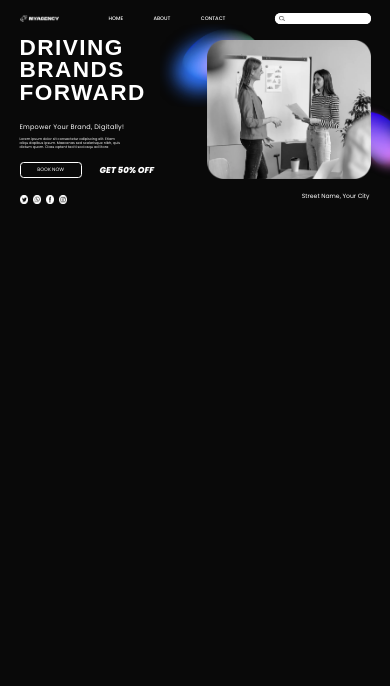
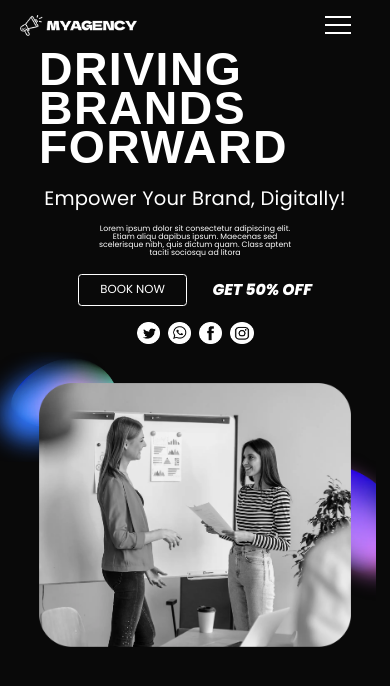
Before and after one commit to ArmanDev89/brand_landing, a plain HTML site: page index.html in a window 390 px wide. Drawn offline with Linux system fonts and the light colour scheme; a web font is replaced by a local one.

Commit message:
Mobile version adaptive design

```diff
--- a/index.html
+++ b/index.html
@@ -10,6 +10,12 @@
     <link href="https://fonts.googleapis.com/css2?family=Dela+Gothic+One&family=Poppins:ital,wght@0,200;0,300;0,400;0,500;0,600;0,700;0,800;0,900;1,800&display=swap" rel="stylesheet">
     <!---CSS--->
     <link rel="stylesheet" href="style.css">
+    <script>
+        let menuBox = document.getElementsByClassName('menu__box');
+        function menuClose(){
+            menuBox.style.display = "none";
+        }
+    </script>
 </head>
 <body>
     <header class="header">
@@ -31,6 +37,19 @@
                         </div>
                     </div>
                 </div>
+                <div class="hamburger-menu">
+                    <input id="menu__toggle" type="checkbox" />
+                    <label class="menu__btn" for="menu__toggle">
+                      <span></span>
+                    </label>
+                    <ul class="menu__box">
+                      <li><a class="menu__item" onclick="menuClose()" href="#">HOME</a></li>
+                      <li><a class="menu__item" href="#">ABOUT</a></li>
+                      <li><a class="menu__item" href="#">CONTACT</a></li>
+                      <li><a class="menu__item" href="#">SEARCH</a></li>
+                    </ul>
+                  </div>
+
             </div>
         </div>
     </header>
--- a/style.css
+++ b/style.css
@@ -42,6 +42,8 @@ button {
 
 .header_content{
     width: 90vw;
+    position: relative;
+    height: 2.76vw;
     display: flex;
     justify-content: space-between;
     align-items: center;
@@ -100,6 +102,99 @@ button {
     width: 1.4vw;
     height: 1.4vw;
     margin-left: 1vw;
+}
+
+.hamburger-menu{
+    display: none;
+}
+
+#menu__toggle {
+    opacity: 0;
+    z-index: 1001;
+}
+
+.menu__btn {
+    display: flex;
+    z-index: 1001;
+    align-items: center;
+    position: fixed;
+    top: 3vw;
+    right: 10vw;
+    width: 26px;
+    height: 26px;
+    cursor: pointer;
+}
+.menu__btn > span,
+.menu__btn > span::before,
+.menu__btn > span::after {
+    display: block;
+    position: absolute;
+    width: 100%;
+    height: 2px;
+    background-color: #fff;
+    z-index: 1001;
+    transition: .25s ease;
+}
+.menu__btn > span::before {
+    content: '';
+    top: -8px;
+    z-index: 1001;
+}
+.menu__btn > span::after {
+    content: '';
+    top: 8px;
+    z-index: 1001;
+}
+
+.menu__box {
+    display: block;
+    position: fixed;
+    visibility: hidden;
+    z-index: 1;
+    top: 0;
+    width: 100vw;
+    height: 100%;
+    padding: 80px 0;
+    list-style: none;
+    text-align: center;
+    background-color: #000;
+    box-shadow: 1px 0px 6px rgba(0, 0, 0, .2);
+    transition: .25s ease;
+}
+
+.menu__item {
+    display: block;
+    padding: 12px 24px;
+    color: #fff;
+    font-family: 'Poppins', sans-serif;
+    font-size: 20px;
+    font-weight: 600;
+    text-decoration: none;
+    transition: .25s ease;
+}
+.menu__item:hover {
+    background-color: #CFD8DC;
+}
+.menu__item:active + .menu__box{
+    visibility: hidden;
+}
+#menu__toggle:checked ~ .menu__btn > span {
+    transform: rotate(45deg);
+    z-index: 1001;
+  }
+#menu__toggle:checked ~ .menu__btn > span::before {
+    top: 0;
+    transform: rotate(0);
+    z-index: 1001;
+}
+#menu__toggle:checked ~ .menu__btn > span::after {
+    top: 0;
+    transform: rotate(90deg);
+    z-index: 1001;
+}
+#menu__toggle:checked ~ .menu__box {
+    visibility: visible;
+    left: 0;
 }
 
 /*=========================Main===========================*/
@@ -233,7 +328,96 @@ button {
 /*=========================Adaptive design=========================*/
 
 @media only screen and (max-width: 480px){
+    .logo{
+        width: 30vw;
+        height: 1.73vw;
+    }
+    .links{
+        display: none;
+    }
+    .search_bar{
+        display: none;
+    }
+    .hamburger-menu{
+        display: block;
+    }
     .object3{
         display: none;
     }
+    .main__content{
+        display: block;
+        margin-left: 10vw;
+    }
+    .main__content_text{
+        width: 80vw;
+    }
+    .main__content_text h1{
+        font-size: 11.9vw;
+        line-height: 10vw;
+        padding-top: 3.5vw;
+    }
+    .main__content_text h2{
+        text-align: center;
+        font-size: 5vw;
+        font-weight: 400;
+        margin-top: 4.4vw;
+        letter-spacing: 0.052vw;
+    }
+
+    .main__content_text h3{
+        text-align: center;
+        width: 50vw;
+        font-size: 2vw;
+        font-weight: 400;
+        line-height: 2vw;
+        margin: 3vw auto 0;
+    }
+    .main__content_button{
+        width: 60vw;
+        display: flex;
+        justify-content: space-between;
+        align-items: center;
+        height: 4.2vw;
+        margin: 6.5vw 0 0 10vw;
+    }
+
+    .main__content_button a{
+        font-size: 3vw;
+        width: 28vw;
+        height: 8vw;
+    }
+    .main__content_button span{
+        font-size: 4vw;
+    }
+    .main__content__social_media{
+        margin-top: 6vw;
+        margin-left: 25vw;
+        width: 30vw;
+    }
+
+    .main__content__social_media a img{
+        width: 6vw;
+        height: 5.8vw;
+        filter: brightness(10);
+        transition: .3s ease;
+    }
+    .main__content_image{
+        position: relative;
+        width: 80vw;
+        height: 35.14vw;
+        margin-top: 10vw;
+    }
+    .object1{
+        width: 35vw;
+        top: -8vw;
+        left: -15vw;
+    }
+    .object2{
+        width: 32vw;
+        top: 16vw;
+        right: -6.5vw;
+    }
+    .main__content_image p{
+        display: none;
+    }
 }
```
